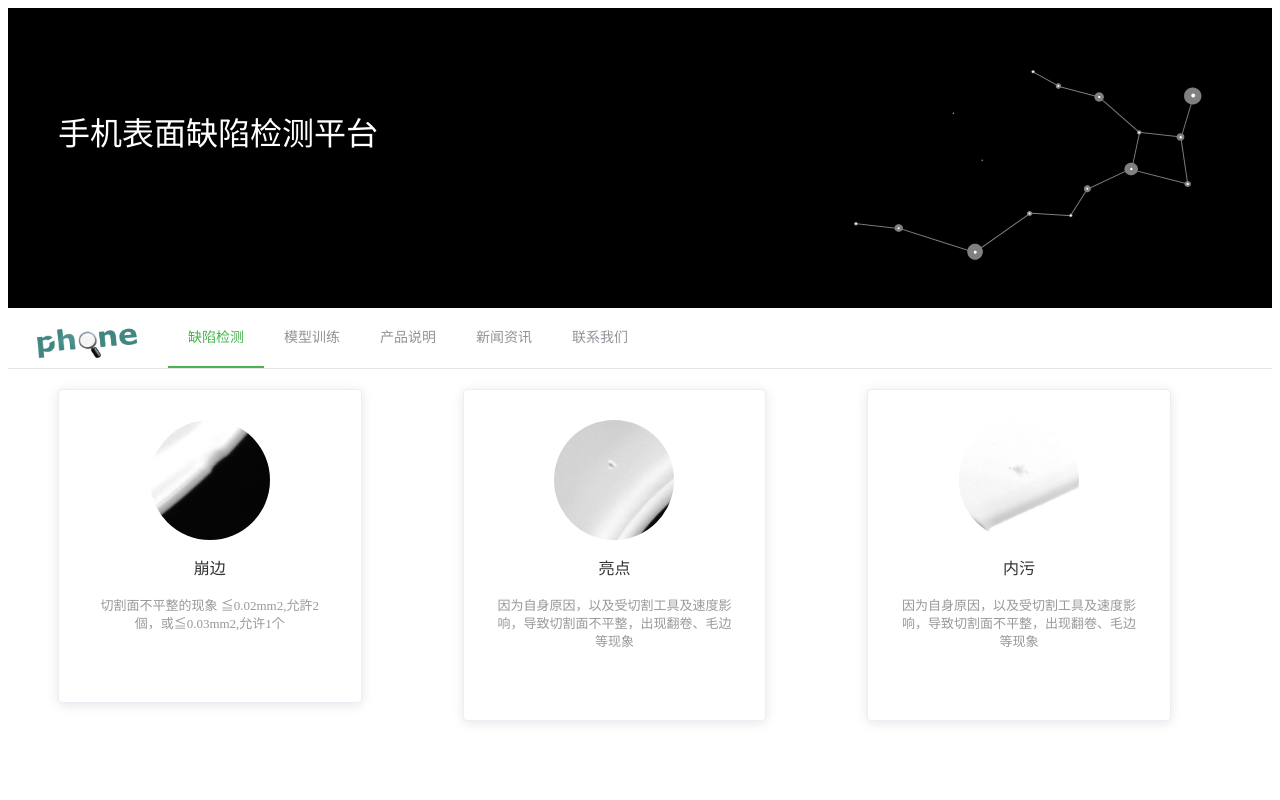
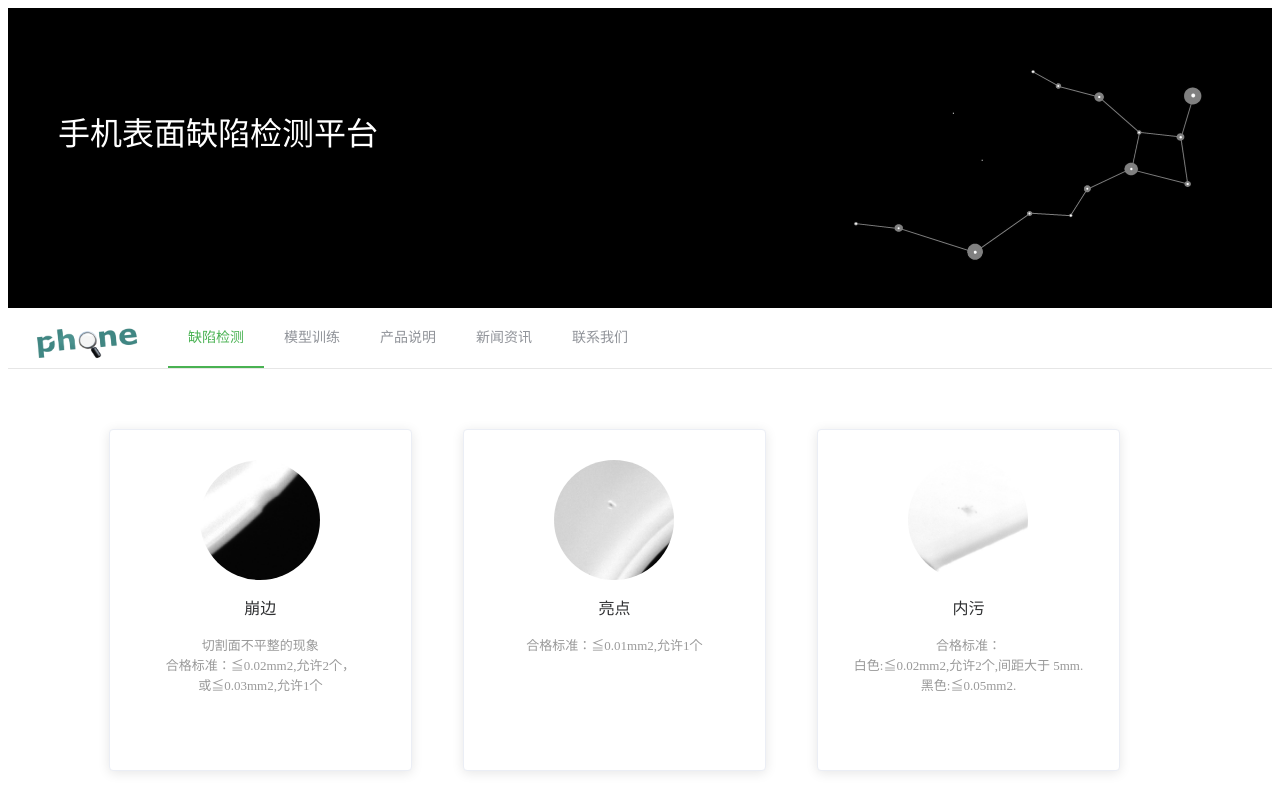
Before and after one commit to whugyt99/xxproject, a Vue app: page / in a window 1280 px wide. Shown: the top 800 px of the page. Built offline with nearby package versions, Linux system fonts and the light colour scheme.

Commit message:
feat:缺陷检测3.0

```diff
--- a/src/components/HelloWorld.vue
+++ b/src/components/HelloWorld.vue
@@ -2,8 +2,9 @@
 <template>
   <div style="margin-top: 20px">
     <el-row style="margin-left: 50px">
-      <el-col :span="6" v-for="(item,i) in defectTypes" :key="i" :offset="i > 0 ? 2 : 0">
-        <el-card style="text-align: center;max-height: 350px" :body-style="{padding: '30px'}">
+      <el-col :span="6" v-for="(item,i) in defectTypes" :key="i" :offset="1">
+        <el-card style="text-align: center;height: 340px;margin-top: 40px"
+                 :body-style="{padding: '30px'}" class="el-card">
 
           <!--            图标-->
 <!--          <el-popover placement="top-end" trigger="hover">-->
@@ -20,9 +21,8 @@
           </div>
 
           <!--          详细介绍-->
-          <div class="bottom clearfix" style="padding-bottom: 40px">
-            <time class="time">{{ item.details }}</time>
-<!--              <el-button type="text" class="button">操作按钮</el-button>-->
+          <div class="bottom" style="padding-bottom: 40px">
+            <span>{{ item.details }}</span>
           </div>
         </el-card>
       </el-col>
@@ -39,10 +39,13 @@ export default {
       msg: '缺陷描述',
       fit: 'fill',
       defectTypes: [
-        {imgSrc:'../static/image/缺陷类型/崩边1.jpg' ,name:'崩边', details:'切割面不平整的现象\n\r' +
-            '≦0.02mm2,允許2個，或≦0.03mm2,允许1个'},
-        {imgSrc:'../static/image/缺陷类型/亮点1.jpg' ,name:'亮点', details:'因为自身原因，以及受切割工具及速度影响，导致切割面不平整，出现翻卷、毛边等现象'},
-        {imgSrc:'../static/image/缺陷类型/内污.jpg' ,name:'内污', details:'因为自身原因，以及受切割工具及速度影响，导致切割面不平整，出现翻卷、毛边等现象'},
+        {imgSrc:'../static/image/缺陷类型/崩边1.jpg' ,name:'崩边', details:'切割面不平整的现象\n 合格标准：≦0.02mm2,允许2个，\n或≦0.03mm2,允许1个'},
+        {imgSrc:'../static/image/缺陷类型/亮点1.jpg' ,name:'亮点', details:'合格标准：≦0.01mm2,允许1个'},
+        {imgSrc:'../static/image/缺陷类型/内污.jpg' ,name:'内污', details:'合格标准：\n白色:≦0.02mm2,允许2个,间距大于 5mm.\n黑色:≦0.05mm2.'},
+        {imgSrc:'../static/image/缺陷类型/内污.jpg' ,name:'内污', details:'合格标准：\n白色:≦0.02mm2,允许2个,间距大于 5mm.\n黑色:≦0.05mm2.'},
+        {imgSrc:'../static/image/缺陷类型/内污.jpg' ,name:'内污', details:'合格标准：\n白色:≦0.02mm2,允许2个,间距大于 5mm.\n黑色:≦0.05mm2.'},
+        {imgSrc:'../static/image/缺陷类型/内污.jpg' ,name:'内污', details:'合格标准：\n白色:≦0.02mm2,允许2个,间距大于 5mm.\n黑色:≦0.05mm2.'},
+        {imgSrc:'../static/image/缺陷类型/内污.jpg' ,name:'内污', details:'合格标准：\n白色:≦0.02mm2,允许2个,间距大于 5mm.\n黑色:≦0.05mm2.'},
       ]
     }
   }
@@ -51,23 +54,27 @@ export default {
 
 <!-- Add "scoped" attribute to limit CSS to this component only -->
 <style>
-  .time {
-    font-size: 13px;
-    color: #999;
+  .el-card {
+    white-space: pre-line;
   }
 
   .bottom {
     margin-top: 17px;
-    line-height: 17px;
+    line-height: 20px;
+    color: #999;
+    font-size: 13px;
+  }
+  .el-card:hover .bottom{
+    color: rgb(73,178,82);
   }
 
-  .clearfix:before,
-  .clearfix:after {
-    display: table;
-    content: "";
-  }
+  /*.clearfix:before,*/
+  /*.clearfix:after {*/
+  /*  display: table;*/
+  /*  content: "";*/
+  /*}*/
 
-  .clearfix:after {
-    clear: both
-  }
+  /*.clearfix:after {*/
+  /*  clear: both*/
+  /*}*/
 </style>
--- a/src/main.js
+++ b/src/main.js
@@ -5,7 +5,6 @@ import App from './App'
 import router from './router'
 import ElementUi from 'element-ui'
 import 'element-ui/lib/theme-chalk/index.css';
-
 Vue.use(ElementUi)
 
 Vue.config.productionTip = false
```
